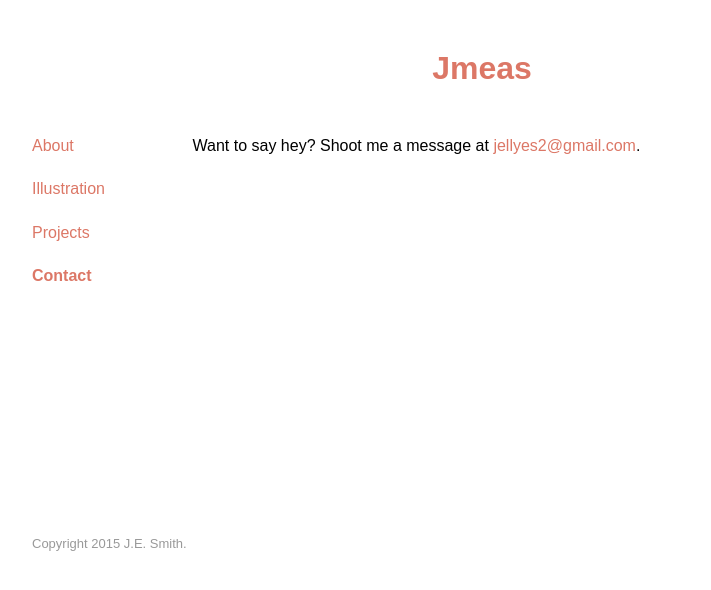
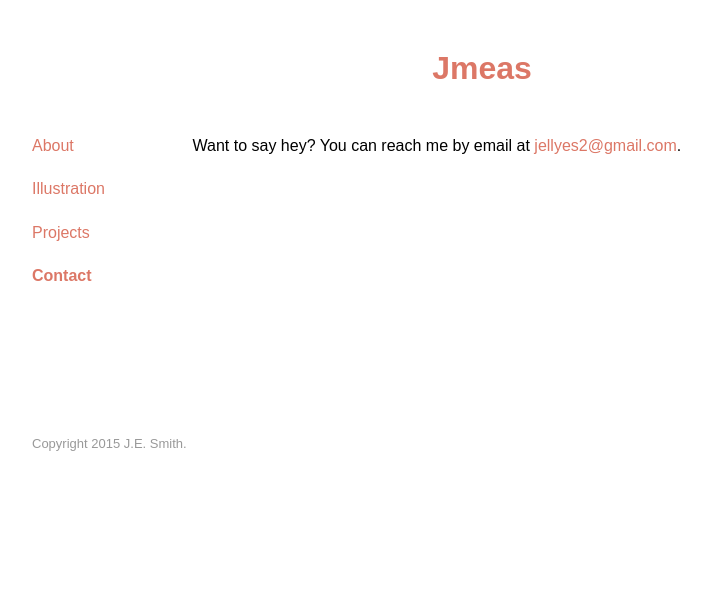
Before and after one commit to jamesplease/jamespls.com, a Jekyll site: the page built from contact.html, in a window 1280 px wide. Shown: the top 590 px of the page, without its empty margins (158-869 px from the left). Built offline with Jekyll 4.4.1, drawn with Linux system fonts in a browser that asks for light colours; nearby versions of some CDN libraries; Markdown is read by kramdown in place of the engine named in the settings.

Commit message:
Update contact page text; update scaffolding.

```diff
--- a/contact.html
+++ b/contact.html
@@ -4,4 +4,4 @@ permalink: /contact/
 redirect_from: "/contact.html"
 ---
 
-Want to say hey? Shoot me a message at <a href="mailto:jellyes2@gmail.com">jellyes2@gmail.com</a>.
+Want to say hey? You can reach me by email at <a href="mailto:jellyes2@gmail.com">jellyes2@gmail.com</a>.
--- a/css/style.css
+++ b/css/style.css
@@ -3,7 +3,7 @@ body {
 }
 main {
   width: 87%;
-  min-height: 400px;
+  min-height: 300px;
 }
 .container {
   margin: 0 auto;
--- a/css/stylus/scaffolding.styl
+++ b/css/stylus/scaffolding.styl
@@ -3,7 +3,7 @@ body
 
 main
   width 87%
-  min-height 400px
+  min-height 300px
 
 .container
   margin 0 auto
```
